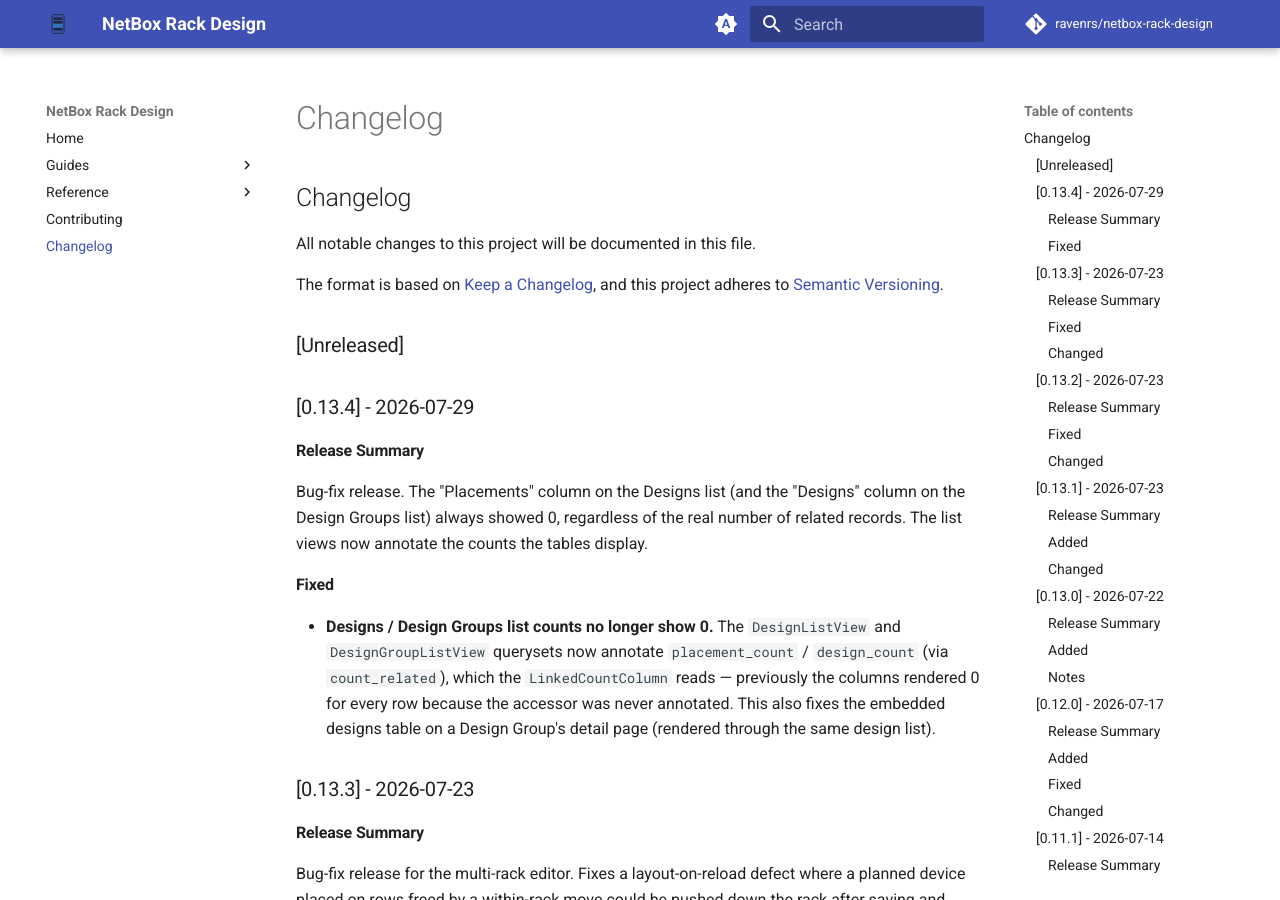
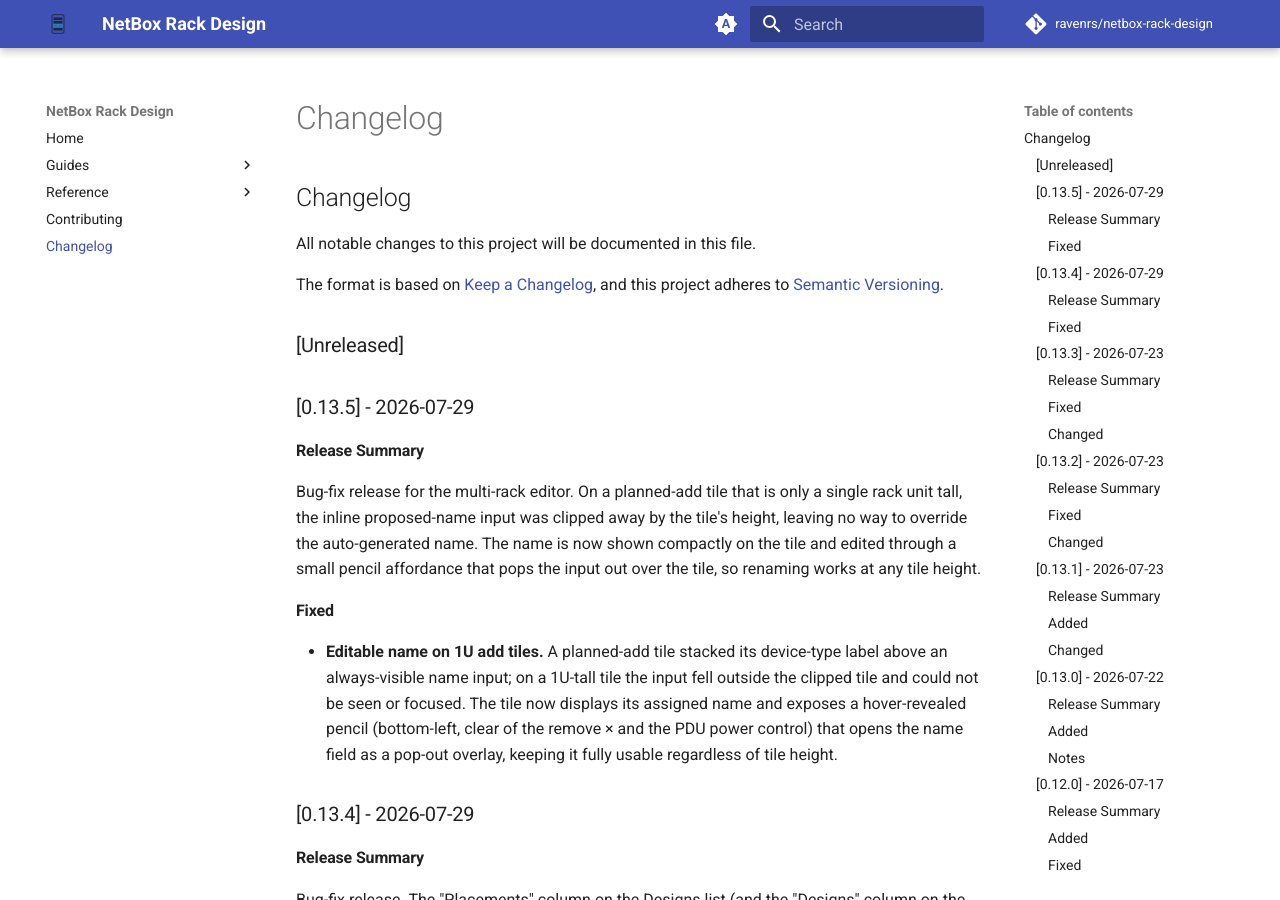
Before and after one commit to ravenrs/netbox-rack-design, an MkDocs documentation site: the page built from docs/changelog.md, in a window 1280 px wide and 900 px high. Built offline with MkDocs 1.6.1 and Material for MkDocs 9.7.7, drawn with Linux system fonts in a browser that asks for light colours; comment, search, counter and statistics services are not loaded.

Commit message:
Release v0.13.5 (#19)

```diff
--- a/CHANGELOG.md
+++ b/CHANGELOG.md
@@ -6,6 +6,24 @@
 and this project adheres to [Semantic Versioning](https://semver.org/spec/v2.0.0.html).
 
 ## [Unreleased]
+
+## [0.13.5] - 2026-07-29
+
+### Release Summary
+
+Bug-fix release for the multi-rack editor. On a planned-add tile that is only a
+single rack unit tall, the inline proposed-name input was clipped away by the
+tile's height, leaving no way to override the auto-generated name. The name is now
+shown compactly on the tile and edited through a small pencil affordance that pops
+the input out over the tile, so renaming works at any tile height.
+
+### Fixed
+- **Editable name on 1U add tiles.** A planned-add tile stacked its device-type
+  label above an always-visible name input; on a 1U-tall tile the input fell
+  outside the clipped tile and could not be seen or focused. The tile now displays
+  its assigned name and exposes a hover-revealed pencil (bottom-left, clear of the
+  remove × and the PDU power control) that opens the name field as a pop-out
+  overlay, keeping it fully usable regardless of tile height.
 
 ## [0.13.4] - 2026-07-29
 
--- a/netbox_rack_design/__init__.py
+++ b/netbox_rack_design/__init__.py
@@ -9,7 +9,7 @@
 
 __author__ = """Petr Voronov"""
 __email__ = "ravenrs@gmail.com"
-__version__ = "0.13.4"
+__version__ = "0.13.5"
 
 
 from netbox.plugins import PluginConfig
--- a/pyproject.toml
+++ b/pyproject.toml
@@ -7,7 +7,7 @@
 
 [project]
 name =  "netbox-rack-design"
-version = "0.13.4"
+version = "0.13.5"
 authors = [
     {name = "Petr Voronov", email = "ravenrs@gmail.com"},
 ]
```
Also changed, not shown: netbox_rack_design/static/netbox_rack_design/css/editor.css (+58 -8 lines), netbox_rack_design/static/netbox_rack_design/js/editor.js.
